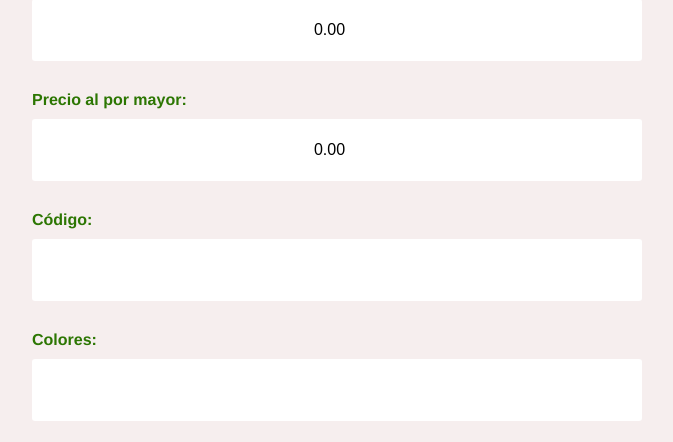
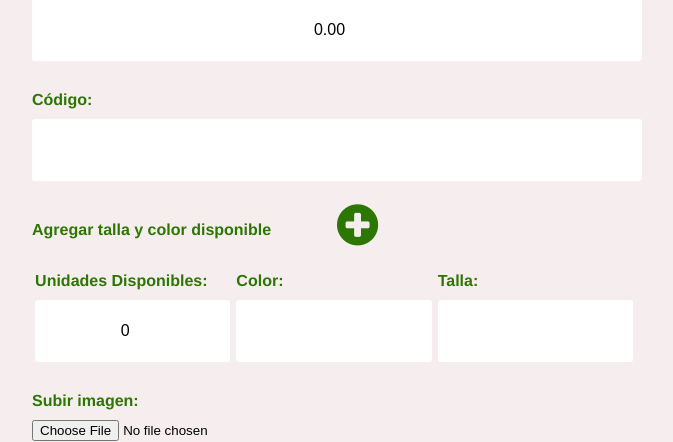
Before and after one commit to JorgeRodriguez21/emprende, a Python web app: template application/templates/create_product.html in a window 1280 px wide. Shown: the part 601-1043 px from the top of the page, without its empty margins (303-976 px from the left). Run offline with Jinja, Linux system fonts and the light colour scheme; the template is opened without the code that fills it, so the values that code supplies are empty; some libraries are stand-ins or nearby versions.

Commit message:
Se agrega modelo de datos y se inicia modificacion de pagona de ingreso de productos

```diff
--- a/app/__init__.py
+++ b/app/__init__.py
@@ -22,6 +22,7 @@ def config_app():
         with app.app_context():
             app.logger.debug('development')
             CORS(app)
+
             app.debug = app.config['DEBUG']
             # app.logger.debug("before delete database")
             # if database_exists(app.config['SQLALCHEMY_DATABASE_URI']):
@@ -89,4 +90,5 @@ def create_tables():
     from application.models.Product import Product
     from application.models.order import Order
     from application.models.purchase import Purchase
+    from application.models.ProductOptions import ProductOptions
     db.create_all()
--- a/application/models/Product.py
+++ b/application/models/Product.py
@@ -5,16 +5,15 @@ class Product(db.Model):
     id = db.Column(db.Integer, primary_key=True, autoincrement=True)
     name = db.Column(db.String(255))
     description = db.Column(db.String(1000))
-    available_units = db.Column(db.Integer)
     unit_price = db.Column(db.Numeric)
     sale_price = db.Column(db.Numeric)
     image_name = db.Column(db.String(128))
-    colors = db.Column(db.String(128))
     code = db.Column(db.String(128))
-    sizes = db.Column(db.String(128))
     users = db.relationship("User",
                             secondary="purchase",
                             backref=db.backref("product"))
+    options = db.relationship("ProductOptions",
+                                backref=db.backref("product", lazy='joined'))
 
     def __init__(self, name, description, available_units, unit_price, sale_price,
                  image_name, code, colors, sizes):
--- a/application/static/styles/create_product.css
+++ b/application/static/styles/create_product.css
@@ -86,6 +86,28 @@ select {
     object-fit: contain
 }
 
+
+.row {
+    width: 100%;
+    display: flex;
+    flex-direction: row;
+    justify-content: center;
+}
+.block {
+    width: 32%;
+    margin-right: 1%;
+}
+
+.block2 {
+    width: 50%;
+    align-content: center;
+    margin-bottom: 2%;
+}
+
+.fa {
+    color: #2C7602 !important;
+}
+
 button {
     border: 2px solid transparent;
     background: #B6587A;
--- a/application/templates/create_product.html
+++ b/application/templates/create_product.html
@@ -2,6 +2,7 @@
 <script src="/static/styles/create_product.js"></script>
 <script src="../static/styles/jquery-3.4.1.min.js"></script>
 <link rel="stylesheet" href="../static/styles/menu.css" type="text/css">
+<link rel="stylesheet" href="https://maxcdn.bootstrapcdn.com/font-awesome/4.4.0/css/font-awesome.min.css">
 {% include 'menu.html' %}
 <form action="/register_product" method="post">
     <h1 content=”text/html;>Ingresar la informaci&oacute;n del Producto</h1>
@@ -10,9 +11,6 @@
         <input type="text" id="name" name="product_name">
         <label for="description">Description:</label>
         <textarea id="description" name="product_description"></textarea>
-        <label for="available">Unidades Disponibles:</label>
-        <input type="number" step="1" pattern="\d+" min="0" max="60000" value="0" id="available"
-               name="product_available">
         <label for="unit_price">Precio Unitario:</label>
         <input type="number" min="0.00" max="10000.00" step="0.01" id="unit_price" value="0.00"
                name="product_unit_price"/>
@@ -21,10 +19,29 @@
                name="product_sale_price"/>
         <label for="code">Código:</label>
         <input type="text" id="code" name="product_code"/>
-        <label for="colors">Colores:</label>
-        <input type="text" id="colors" name="product_colors"/>
-        <label for="sizes">Tallas:</label>
-        <input type="text" id="sizes" name="product_sizes"/>
+        <div id="container">
+            <div id="add_container" class="row">
+                <label class="block2">Agregar talla y color disponible</label>
+                <div class="block2">
+                    <i class="fa fa-plus-circle fa-3x" ></i>
+                </div>
+            </div>
+            <div id="options_container" class="row">
+                <div id="available_units_container" class="block">
+                    <label for="available">Unidades Disponibles:</label>
+                    <input type="number" step="1" pattern="\d+" min="0" max="60000" value="0" id="available"
+                           name="product_available">
+                </div>
+                <div id="color_container" class="block">
+                    <label for="color">Color:</label>
+                    <input type="text" id="color" name="product_color"/>
+                </div>
+                <div id="size_container" class="block">
+                    <label for="size">Talla:</label>
+                    <input type="text" id="size" name="product_size"/>
+                </div>
+            </div>
+        </div>
         <label for='product_picture'>Subir imagen:</label>
         <input type="file" id="file_input" onchange=selectFile(0)>
         <p id="status">Por favor seleccione una imagen (png, jpg)</p>
```
Also changed, not shown: application/models/ProductOptions.py (added, +15 -0 lines).
